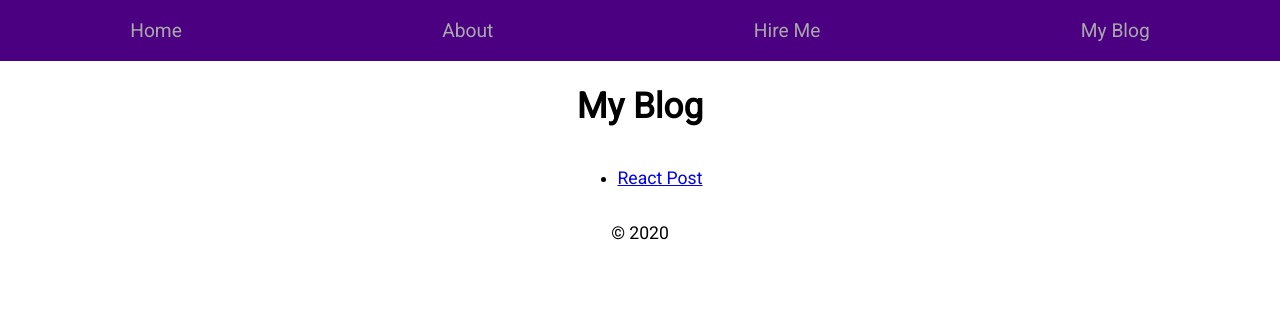
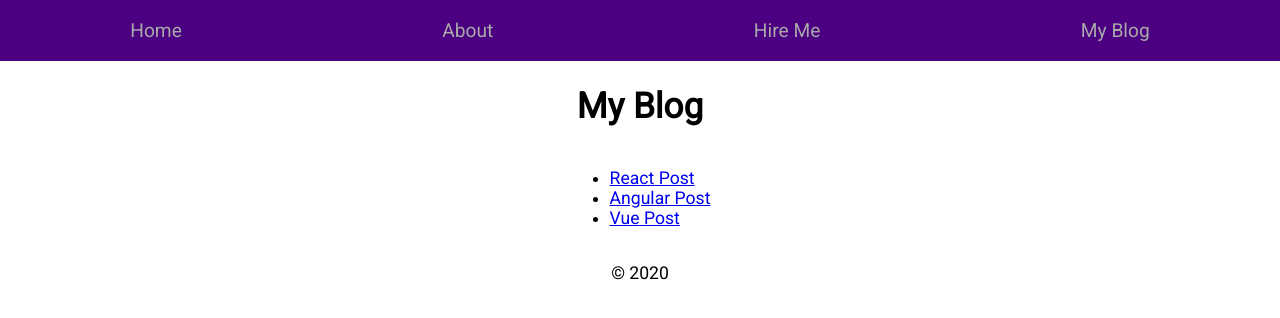
Before and after one commit to KelvinMitaki/Next-Js-Intro, a Next.js app: page /blog in a window 1280 px wide. Shown: the top 318 px of the page. Built offline with nearby package versions, Linux system fonts and the light colour scheme; a small style sheet from the web is missing.

Commit message:
added dynamic rendering blogs

```diff
--- a/pages/blog.js
+++ b/pages/blog.js
@@ -1,16 +1,26 @@
 import React from "react";
 import Layout from "../components/Layout";
 import Link from "next/link";
+
+const PostLink = ({ title }) => {
+  return (
+    <div>
+      <li>
+        <Link href={`/post?title=${title}`}>
+          <a>{title} Post</a>
+        </Link>
+      </li>
+    </div>
+  );
+};
 
 const blog = () => {
   return (
     <Layout title="My Blog">
       <ul>
-        <li>
-          <Link href="/post?title=React">
-            <a>React Post</a>
-          </Link>
-        </li>
+        <PostLink title="React" />
+        <PostLink title="Angular" />
+        <PostLink title="Vue" />
       </ul>
     </Layout>
   );
```
Also changed, not shown: pages/post.js (+4 -3 lines).
